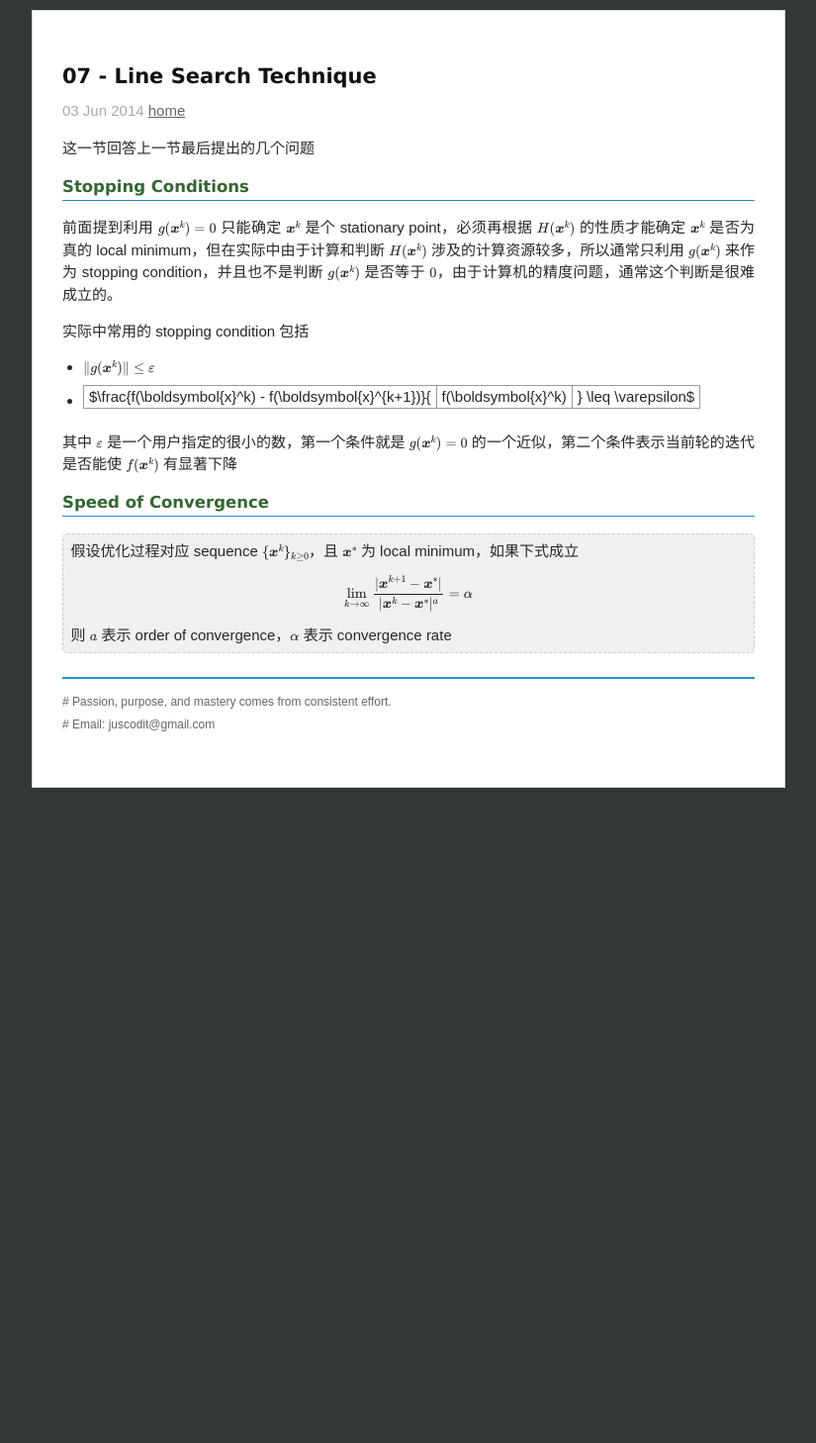
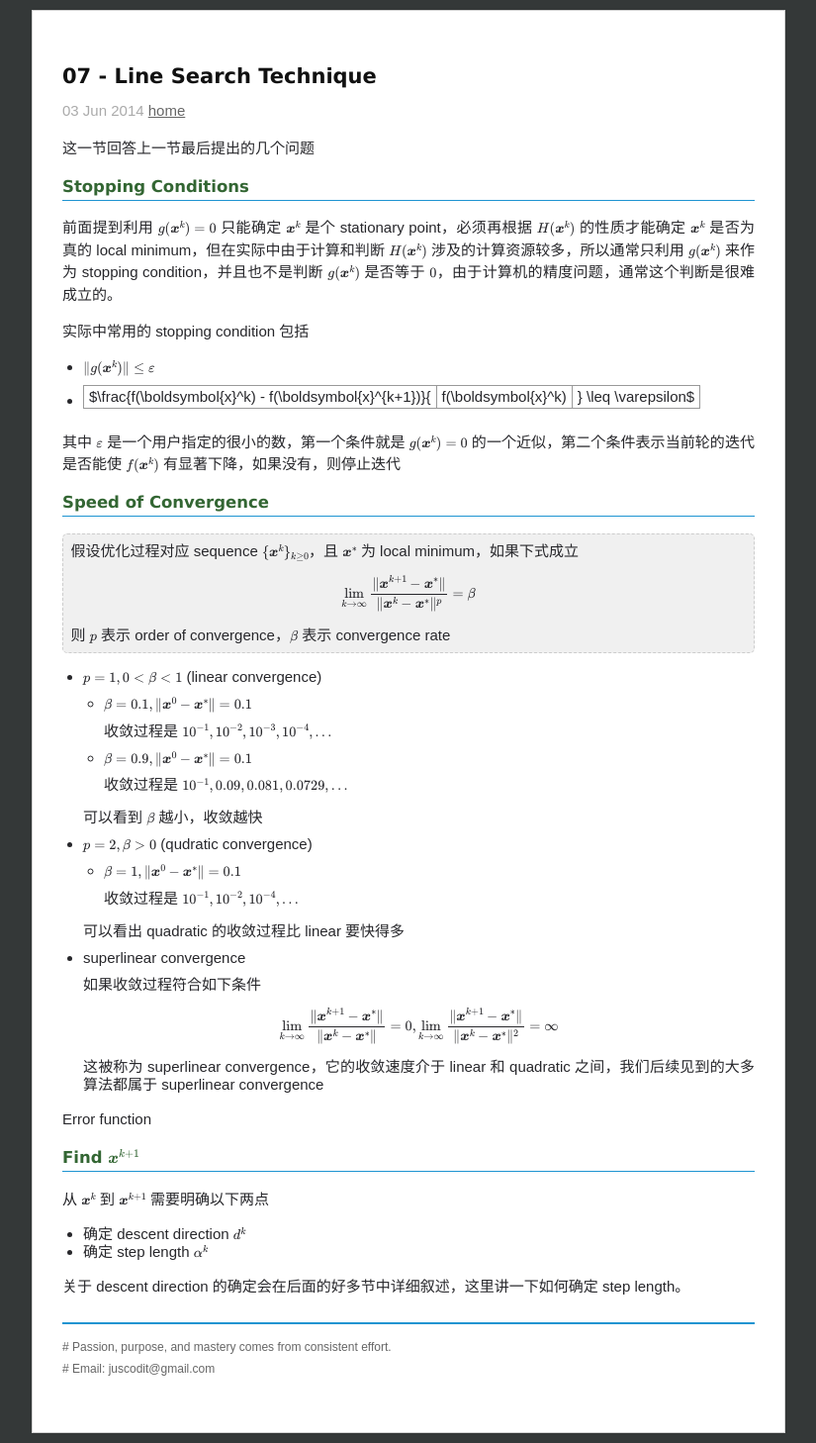
Before and after one commit to chenrushan/chenrushan.github.io, a Jekyll site: the page built from _posts/2014-06-03-NP-07-line-search.markdown, in a window 1280 px wide. Shown: the whole page at 99% size, without its empty margins (227-1052 px from the left). Built offline with Jekyll 4.4.1, drawn with Linux system fonts in a browser that asks for light colours; Markdown is read by kramdown in place of the engine named in the settings; formulas are drawn with MathJax 3; before the commit the page ends 900 px from its top, so only the background shows below that.

Commit message:
[np07]: update

```diff
--- a/_posts/2014-06-03-NP-07-line-search.markdown
+++ b/_posts/2014-06-03-NP-07-line-search.markdown
@@ -17,14 +17,53 @@ tags: NPTEL, numerical optimization
 
 * $\frac{f(\boldsymbol{x}^k) - f(\boldsymbol{x}^{k+1})}{|f(\boldsymbol{x}^k)|} \leq \varepsilon$
 
-其中 $\varepsilon$ 是一个用户指定的很小的数，第一个条件就是 $g(\boldsymbol{x}^k) = 0$ 的一个近似，第二个条件表示当前轮的迭代是否能使 $f(\boldsymbol{x}^k)$ 有显著下降
+其中 $\varepsilon$ 是一个用户指定的很小的数，第一个条件就是 $g(\boldsymbol{x}^k) = 0$ 的一个近似，第二个条件表示当前轮的迭代是否能使 $f(\boldsymbol{x}^k)$ 有显著下降，如果没有，则停止迭代
 
 #### Speed of Convergence
 
 <blockquote>
 假设优化过程对应 sequence $\{\boldsymbol{x}^k\}_{k \geq 0}$，且 $\boldsymbol{x}^*$ 为 local minimum，如果下式成立
 
-$$\lim_{k\rightarrow \infty} \frac{|\boldsymbol{x}^{k+1} - \boldsymbol{x}^*|}{|\boldsymbol{x}^k - \boldsymbol{x}^*|^a} = \alpha$$
+$$\lim_{k\rightarrow \infty} \frac{\Vert \boldsymbol{x}^{k+1} - \boldsymbol{x}^*\Vert }{\Vert \boldsymbol{x}^k - \boldsymbol{x}^*\Vert^p} = \beta$$
 
-则 $a$ 表示 order of convergence，$\alpha$ 表示 convergence rate
+则 $p$ 表示 order of convergence，$\beta$ 表示 convergence rate
 </blockquote>
+
+* $p = 1, 0 < \beta < 1$ (linear convergence)
+
+  * $\beta = 0.1, \Vert \boldsymbol{x}^0 - \boldsymbol{x}^* \Vert = 0.1$
+
+     收敛过程是 $10^{-1}, 10^{-2}, 10^{-3}, 10^{-4}, ...$
+
+  * $\beta = 0.9, \Vert \boldsymbol{x}^0 - \boldsymbol{x}^* \Vert = 0.1$
+
+     收敛过程是 $10^{-1}, 0.09, 0.081, 0.0729, ...$
+
+  可以看到 $\beta$ 越小，收敛越快
+
+* $p = 2, \beta > 0$ (qudratic convergence)
+
+  * $\beta = 1, \Vert \boldsymbol{x}^0 - \boldsymbol{x}^* \Vert = 0.1$
+
+     收敛过程是 $10^{-1}, 10^{-2}, 10^{-4}, ...$
+
+  可以看出 quadratic 的收敛过程比 linear 要快得多
+
+* superlinear convergence
+
+  如果收敛过程符合如下条件
+
+  $$\lim_{k\rightarrow \infty} \frac{\Vert \boldsymbol{x}^{k+1} - \boldsymbol{x}^* \Vert}{\Vert \boldsymbol{x}^k - \boldsymbol{x}^* \Vert} = 0, \lim_{k\rightarrow \infty} \frac{\Vert \boldsymbol{x}^{k+1} - \boldsymbol{x}^* \Vert}{\Vert \boldsymbol{x}^k - \boldsymbol{x}^* \Vert^2} = \infty$$
+
+  这被称为 superlinear convergence，它的收敛速度介于 linear 和 quadratic 之间，我们后续见到的大多算法都属于 superlinear convergence
+
+Error function
+
+#### Find $\boldsymbol{x}^{k+1}$
+
+从 $\boldsymbol{x}^k$ 到 $\boldsymbol{x}^{k + 1}$ 需要明确以下两点
+
+* 确定 descent direction $d^{k}$
+* 确定 step length $\alpha^{k}$
+
+关于 descent direction 的确定会在后面的好多节中详细叙述，这里讲一下如何确定 step length。
```
